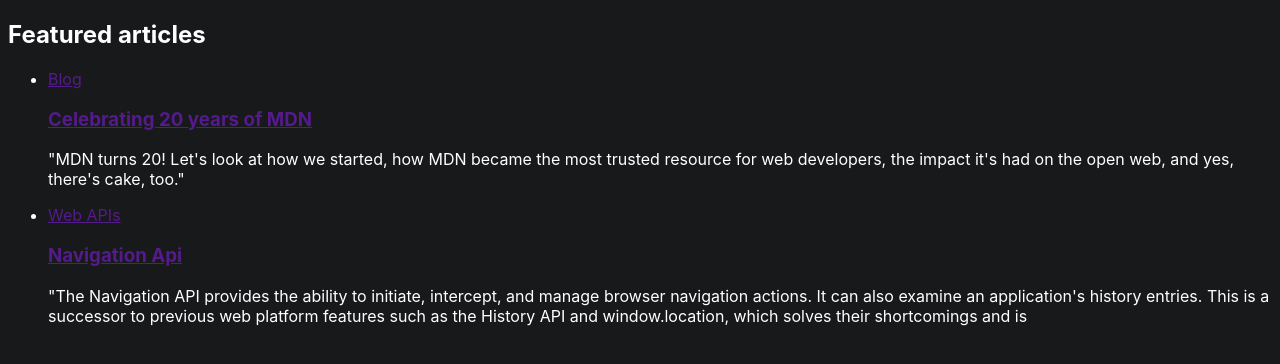
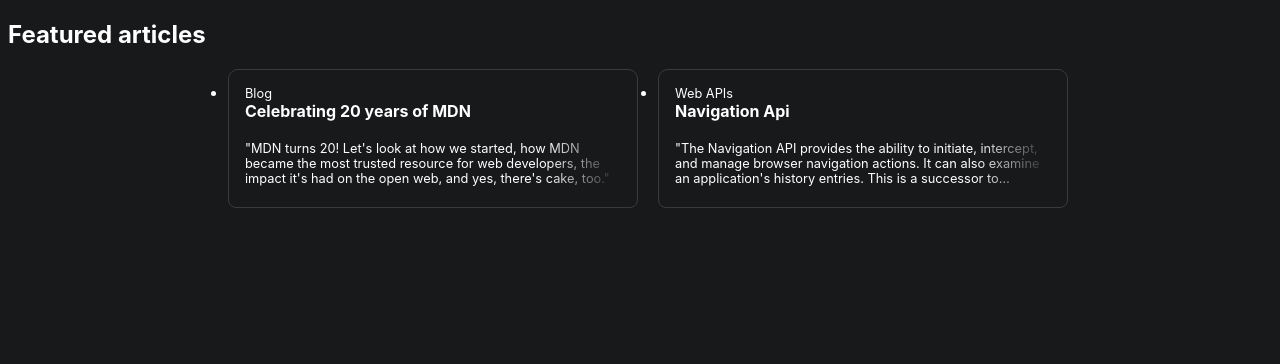
Before and after one commit to julianb2705-lang/Primer-repositorio, a plain HTML site: page tarea.html in a window 1280 px wide. Drawn offline with Linux system fonts and the light colour scheme.

Commit message:
MDN tarea

```diff
--- a/styles.css
+++ b/styles.css
@@ -6,5 +6,60 @@
     color: #FFFFFF;
     font-family: "Inter", sans-serif;
     font-size: 16px;
-
+    flex-wrap: wrap;
 }
+.Cuerpo de la pagina{
+    width: 100%;
+    padding: 20px;
+    font-size: 1,5rem;
+    font-weight: 500;
+    font-size: 24px;
+}
+.articulos-destacados{
+    display: flex;
+    flex-direction: row;
+    justify-content: center;
+    flex-wrap: wrap;
+    gap: 20px;
+    padding: 0px;
+}
+.articulos-destacados__articulo{
+    padding: 16px;
+    border-radius: 10px;
+    border: 1px solid #c3c7cb;
+    margin-bottom: 20px;
+    height: 105px;
+    width: 376px;
+    display: flex;
+    flex-direction: column;
+    border: 1px solid #3A3B3C;
+    font-family: "Inter", sans-serif;
+    margin: 0;
+    border-bottom-left-radius: 8px;
+    border-bottom-right-radius: 8px;
+}
+.articulos-destacados__tag{
+    color: #FFFFFF;
+    text-decoration: none;
+    font-size: 12.8px;
+}
+.articulos-destacados__titulo{
+    color:#FFFFFF;
+    text-decoration: none;
+    font-size: 16px;
+    margin: 0px 0px 16px;
+    height: 24px;
+}
+.articulos-destacados__sumario{
+    -webkit-mask-image: linear-gradient(to right, black 80%, transparent 100%);
+    display: -webkit-box;
+    -webkit-line-clamp: 3;
+    -webkit-box-orient: vertical;
+    overflow: hidden;
+    color: #FFFFFF;
+    font-size: 12.8px;
+    font-weight: 400;
+    margin: 0px;
+    max-height: 46.08px;
+    min-height: 46.08px;
+}
--- a/tarea.html
+++ b/tarea.html
@@ -10,23 +10,23 @@
     <div class="Cuerpo de la pagina">
         <section>
             <h2>Featured articles</h2>
-            <ul class="articulos destacados">
+            <ul class="articulos-destacados">
                 <li>
-                    <article class="articulos destacados__articulo">
-                        <a class="articulos destacados__tag" href="">Blog</a>
-                        <h3 class="articulos destacados__titulo">
-                            <a href="">Celebrating 20 years of MDN</a>
+                    <article class="articulos-destacados__articulo">
+                        <a class="articulos-destacados__tag" href="">Blog</a>
+                        <h3 class="articulos-destacados__titulo">
+                            <a class="articulos-destacados__titulo" href="">Celebrating 20 years of MDN</a>
                         </h3>
-                        <p class="articulos destacados__sumario">"MDN turns 20! Let's look at how we started, how MDN became the most trusted resource for web developers, the impact it's had on the open web, and yes, there's cake, too."</p>
+                        <p class="articulos-destacados__sumario">"MDN turns 20! Let's look at how we started, how MDN became the most trusted resource for web developers, the impact it's had on the open web, and yes, there's cake, too."</p>
                     </article>
                 </li>
                 <li>
-                    <article class="articulos destacados__articulo">
-                        <a class="articulos destacados__tag" href="">Web APIs</a>
-                         <h3 class="articulos destacados__titulo">
-                            <a href="">Navigation Api</a>
+                    <article class="articulos-destacados__articulo">
+                        <a class="articulos-destacados__tag" href="">Web APIs</a>
+                         <h3 class="articulos-destacados__titulo">
+                            <a class="articulos-destacados__titulo" href="">Navigation Api</a>
                          </h3>
-                         <p class="articulos destacados sumario">"The Navigation API provides the ability to initiate, intercept, and manage browser navigation actions. It can also examine an application's history entries. This is a successor to previous web platform features such as the History API and window.location, which solves their shortcomings and is</p>
+                         <p class="articulos-destacados__sumario">"The Navigation API provides the ability to initiate, intercept, and manage browser navigation actions. It can also examine an application's history entries. This is a successor to previous web platform features such as the History API and window.location, which solves their shortcomings and is"</p>
                     </article>
                 </li>
             </ul>
```
Also changed, not shown: index.html (deleted, +0 -12 lines), 1 other file.
